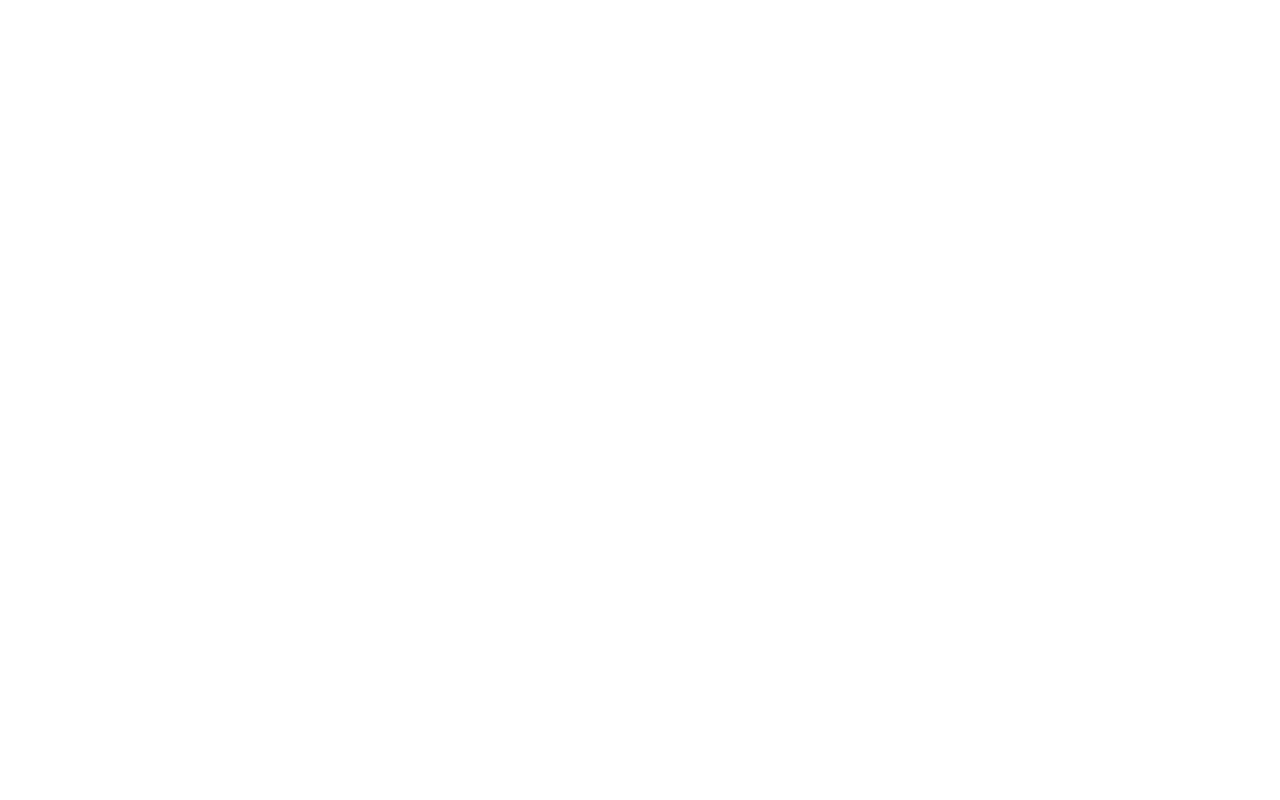
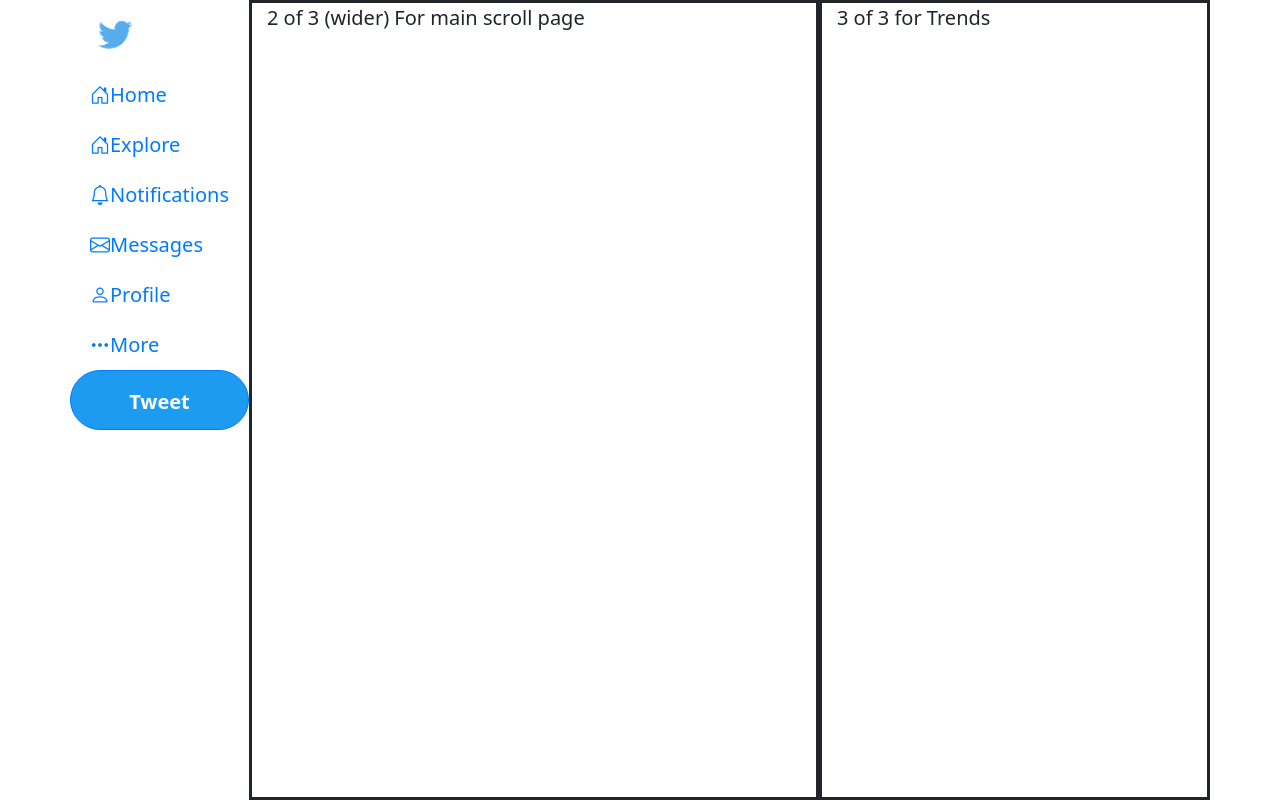
Before and after one commit to kgotsoBapela/kgotso-twitter-clone, a plain HTML site: page index.html in a window 1280 px wide. Drawn offline with nearby package versions, Linux system fonts and the light colour scheme.

Commit message:
Add files via upload

```diff
--- a/index.html
+++ b/index.html
@@ -5,8 +5,63 @@
     <meta http-equiv="X-UA-Compatible" content="IE=edge">
     <meta name="viewport" content="width=device-width, initial-scale=1.0">
     <title>Home / Twitter</title>
+
+    <link rel="stylesheet" href="https://fonts.googleapis.com/css2?family=Material+Symbols+Outlined:opsz,wght,FILL,GRAD@20..48,100..700,0..1,-50..200">
+    <link rel="stylesheet" href="https://cdn.jsdelivr.net/npm/bootstrap@4.3.1/dist/css/bootstrap.min.css" integrity="sha384-ggOyR0iXCbMQv3Xipma34MD+dH/1fQ784/j6cY/iJTQUOhcWr7x9JvoRxT2MZw1T" crossorigin="anonymous">
+    <link rel="stylesheet" href="https://cdn.jsdelivr.net/npm/bootstrap-icons@1.5.0/font/bootstrap-icons.css">
+    <link rel="stylesheet" href="style.css">
+
 </head>
 <body>
+    <header>
+
+    </header>
+
+    <main>
+        <div class="container">
+            <div class="row justify-content-md-center">
+
+         <nav class="nav justify-content-top flex-column">
+            <a class="nav-link"><img class="logo" src="/assets/logo.png" alt="Home" width="50" height="50"/> </a>
+            <a href="#" class="nav-item nav-link active">
+                <i class="bi-house-door"></i>Home
+            </a>
+            <a href="#" class="nav-item nav-link">
+                <i class="bi-house-door"></i>Explore
+            </a>
+            <a href="#" class="nav-item nav-link">
+                <i class="bi-bell"></i>Notifications
+            </a>
+            <a href="#" class="nav-item nav-link">
+                <i class="bi-envelope"></i>Messages
+            </a>
+            <a href="#" class="nav-item nav-link">
+                <i class="bi-person"></i>Profile
+            </a>
+            <a href="#" class="nav-item nav-link">
+                <i class="bi-three-dots"></i>More
+            </a>
+
+            <button type="button" class="btn btn-primary btn-lg"><strong>Tweet</strong></button>
+
+        </nav>
+
+              <div class="col-6">
+                2 of 3 (wider)
+                For main scroll page
+              </div>
+              <div class="col">
+                3 of 3 for Trends
+
+              </div>
+            </div>
+          </div>
+
+    </main>
+
+    </main>
+
+        <script src="https://cdn.jsdelivr.net/npm/bootstrap@5.0.2/dist/js/bootstrap.bundle.min.js"></script>
 
 </body>
 </html>
```
